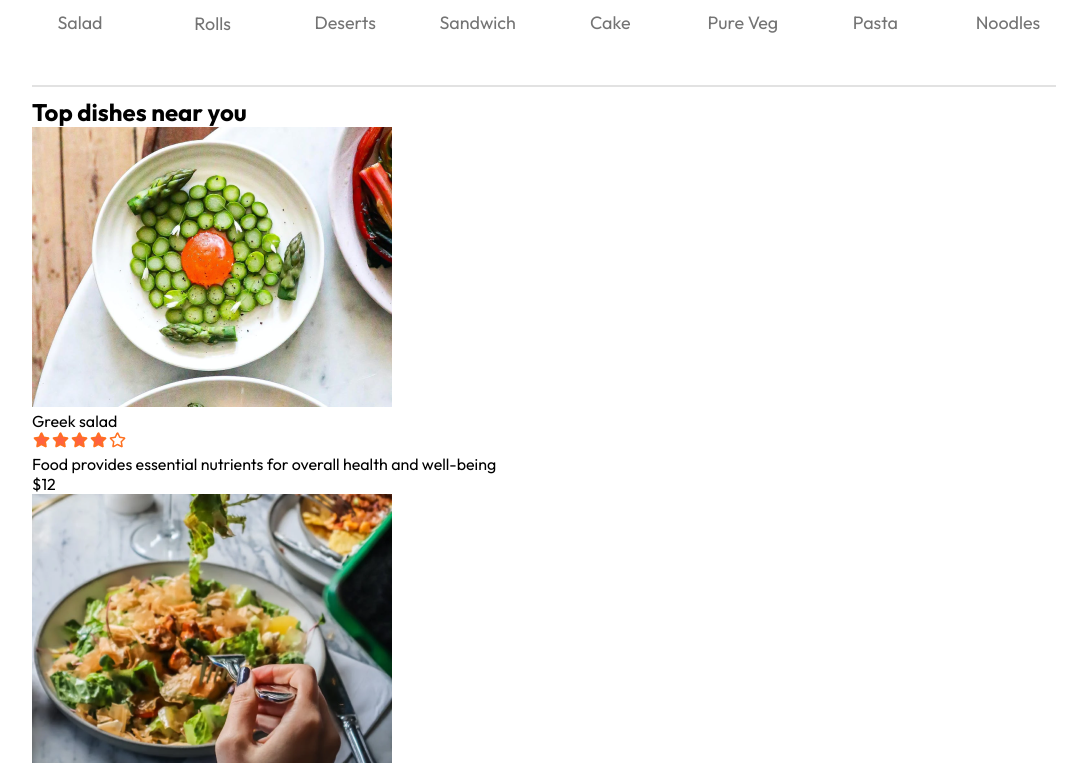
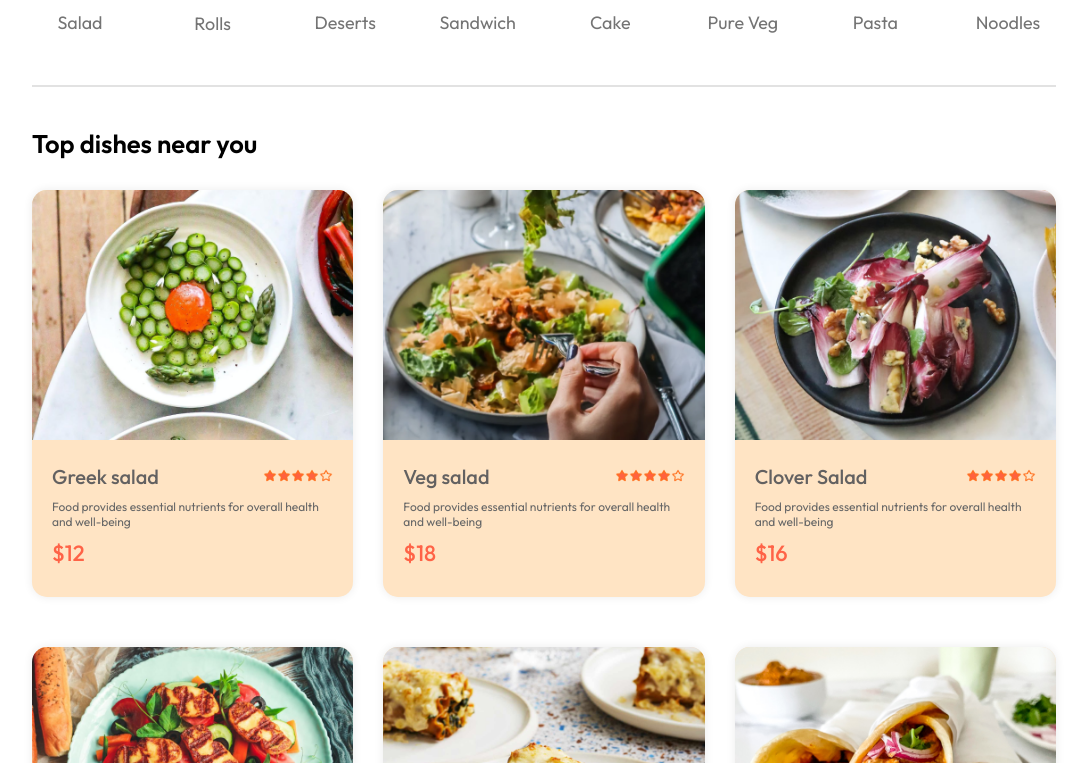
Before and after one commit to Nishara-Sewminie/Food-Order-System, a React (Vite) app in the folder frontend/: page / in a window 1280 px wide. Shown: the part 837-1600 px from the top of the page, without its empty margins (96-1183 px from the left). Built offline with nearby package versions, Linux system fonts and the light colour scheme; a web font is replaced by a local one.

Commit message:
Food-item-card created and styles added

```diff
--- a/frontend/src/components/FoodDisplay/FoodDisplay.css
+++ b/frontend/src/components/FoodDisplay/FoodDisplay.css
@@ -0,0 +1,15 @@
+.food-display {
+    margin-top: 30px;
+}
+
+.food-display h2 {
+    font-size: 2vw;
+    font-weight: 600;
+}
+.food-display-list{
+    display: grid;
+    grid-template-columns: repeat(auto-fill, minmax(240px,1fr));
+    margin-top: 30px;
+    gap: 30px;
+    row-gap: 50px;
+}
--- a/frontend/src/components/FoodItem/FoodItem.css
+++ b/frontend/src/components/FoodItem/FoodItem.css
@@ -0,0 +1,40 @@
+.food-item{
+    width: 100%;
+    margin: auto;
+    border-radius: 15px;
+    box-shadow: 0px 0px 10px #00000015;
+    transition: 0.3;
+    animation: fadeIn 1s;
+    background-color: bisque;
+    color: rgb(99, 97, 97);
+}
+.food-item-image{
+    width: 100%;
+    border-radius: 15px 15px 0px 0px;
+}
+.food-item-info{
+    padding: 20px;
+}
+.food-item-name-rating{
+    display: flex;
+    justify-content: space-between;
+    align-items: center;
+    margin-bottom: 10px;
+}
+.food-item-name-rating p{
+    font-size: 20px;
+    font-weight: 500;
+}
+.food-item-name-rating img{
+    width: 70px;
+}
+.food-item-desc{
+    color: #676767;
+    font-size: 12px;
+}
+.food-item-price{
+    color: tomato;
+    font-size: 22px;
+    font-weight: 500;
+    margin: 10px 0px;
+}
```
